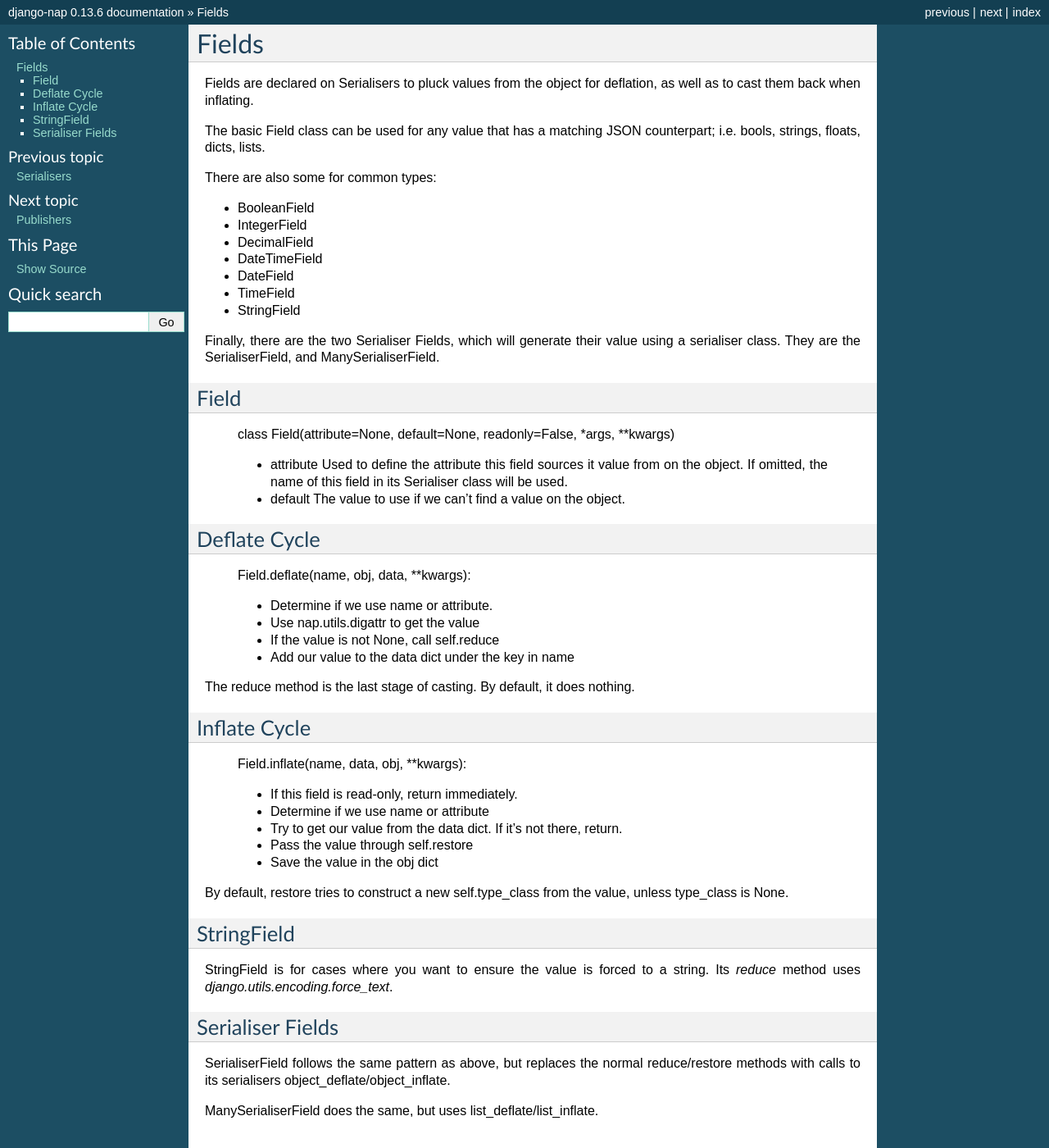
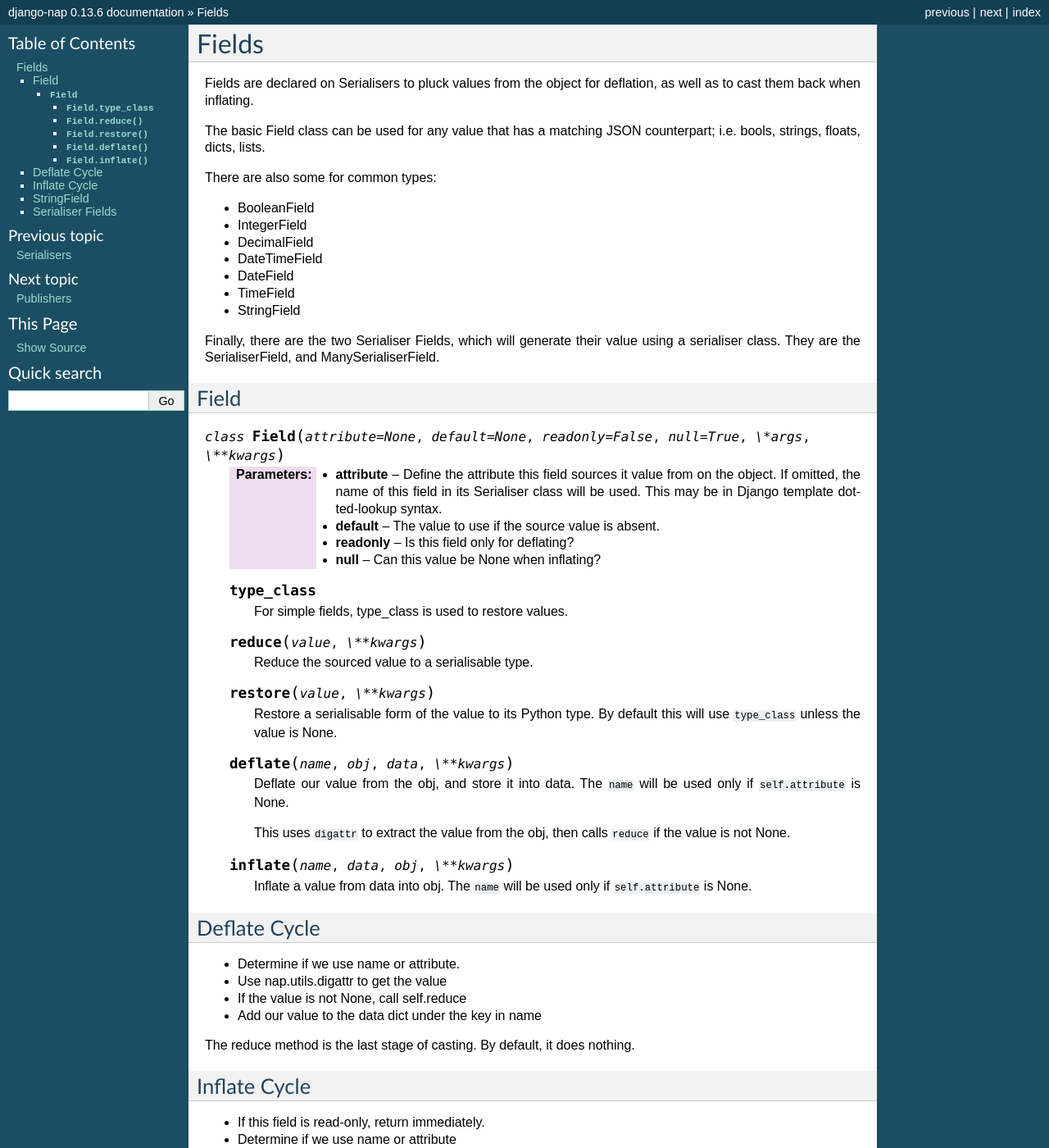
Before and after one commit to funkybob/django-nap, a Sphinx documentation site: the page built from docs/fields.rst, in a window 1280 px wide and 1400 px high. Shown: the whole window at 82% size. Built offline with Sphinx 7.4.7, drawn with Linux system fonts in a browser that asks for light colours.

Commit message:
Pretty up field docs

```diff
--- a/docs/fields.rst
+++ b/docs/fields.rst
@@ -21,47 +21,75 @@ Finally, there are the two Serialiser Fields, which will generate their value us
 Field
 =====
 
-    class Field(attribute=None, default=None, readonly=False, \*args, \*\*kwargs)
+.. class:: Field(attribute=None, default=None, readonly=False, null=True, \*args, \**kwargs)
 
-    + attribute
-      Used to define the attribute this field sources it value from on the object.  If omitted, the name of this field in its Serialiser class will be used.
+   :param attribute: Define the attribute this field sources it value from on
+                     the object.  If omitted, the name of this field in its
+                     Serialiser class will be used.
+                     This may be in Django template dotted-lookup syntax.
+   :param default: The value to use if the source value is absent.
+   :param readonly: Is this field only for deflating?
+   :param null: Can this value be None when inflating?
 
-    + default
-      The value to use if we can't find a value on the object.
+   .. attribute:: type_class
+
+      For simple fields, type_class is used to restore values.
+
+   .. method:: reduce(value, \**kwargs)
+
+      Reduce the sourced value to a serialisable type.
+
+   .. method:: restore(value, \**kwargs)
+
+      Restore a serialisable form of the value to its Python type.  By default
+      this will use ``type_class`` unless the value is None.
+
+   .. method:: deflate(name, obj, data, \**kwargs)
+
+      Deflate our value from the obj, and store it into data.  The ``name``
+      will be used only if ``self.attribute`` is None.
+
+      This uses ``digattr`` to extract the value from the obj, then calls
+      ``reduce`` if the value is not None.
+
+   .. method:: inflate(name, data, obj, \**kwargs)
+
+      Inflate a value from data into obj.  The ``name`` will be used only if
+      ``self.attribute`` is None.
 
 Deflate Cycle
 =============
 
-    Field.deflate(name, obj, data, \*\*kwargs):
-
-    + Determine if we use name or attribute.
-    + Use nap.utils.digattr to get the value
-    + If the value is not None, call self.reduce
-    + Add our value to the data dict under the key in name
++ Determine if we use name or attribute.
++ Use nap.utils.digattr to get the value
++ If the value is not None, call self.reduce
++ Add our value to the data dict under the key in name
 
 The reduce method is the last stage of casting.  By default, it does nothing.
 
 Inflate Cycle
 =============
 
-    Field.inflate(name, data, obj, \*\*kwargs):
++ If this field is read-only, return immediately.
++ Determine if we use name or attribute
++ Try to get our value from the data dict.  If it's not there, return.
++ Pass the value through self.restore
++ Save the value in the obj dict
 
-    + If this field is read-only, return immediately.
-    + Determine if we use name or attribute
-    + Try to get our value from the data dict.  If it's not there, return.
-    + Pass the value through self.restore
-    + Save the value in the obj dict
-
-By default, restore tries to construct a new self.type_class from the value, unless type_class is None.
+By default, restore tries to construct a new self.type_class from the value,
+unless type_class is None.
 
 StringField
 ===========
 
-StringField is for cases where you want to ensure the value is forced to a string.  Its `reduce` method uses `django.utils.encoding.force_text`.
+StringField is for cases where you want to ensure the value is forced to a
+string.  Its `reduce` method uses `django.utils.encoding.force_text`.
 
 Serialiser Fields
 =================
 
-SerialiserField follows the same pattern as above, but replaces the normal reduce/restore methods with calls to its serialisers object_deflate/object_inflate.
+SerialiserField follows the same pattern as above, but replaces the normal
+reduce/restore methods with calls to its serialisers
+object_deflate/object_inflate.
 
 ManySerialiserField does the same, but uses list_deflate/list_inflate.
```
